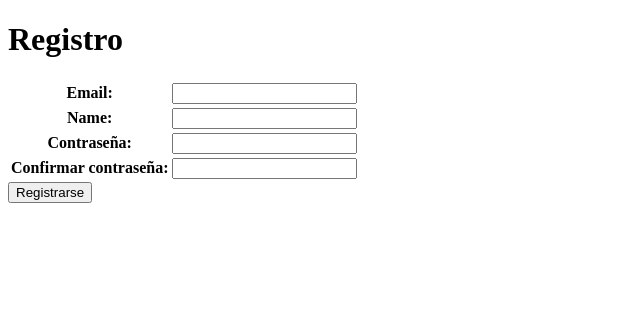
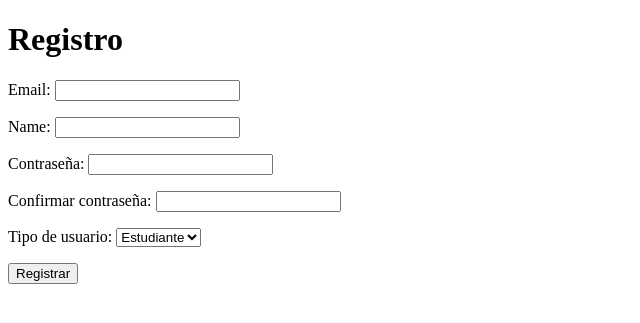
Before and after one commit to Alsnj20/Coder_Dojo, a Django app: page /register/ in a window 1280 px wide. Shown: the top 323 px of the page, without its empty margins (0-640 px from the left). Run offline with Django 5.2, Linux system fonts and the light colour scheme.

Commit message:
Se agrega el filtro para el tipo de usuario

```diff
--- a/backend/system/forms.py
+++ b/backend/system/forms.py
@@ -1,3 +1,4 @@
+from django.db import models
 from django import forms
 from django.forms import ModelForm
 from .models import Usuario, Curso, Tarea, Entrega
@@ -27,6 +28,24 @@ class UsuarioForm(ModelForm):
   def save(self, commit=True):
     user = super().save(commit=False)
     user.set_password(self.cleaned_data['password1'])
+    if commit:
+      user.save()
+    return user
+
+class RegisterForm(UsuarioForm):
+  class Types(models.TextChoices):
+    STUDENT = 'ST', 'Estudiante'
+    TEACHER = 'TC', 'Profesor'
+
+  tipo = forms.ChoiceField(label='Tipo de usuario', choices=Types.choices)
+
+  class Meta:
+    model = Usuario
+    fields = ['email', 'name']
+
+  def save(self, commit=True):
+    user = super().save(commit=False)
+    user.tipo = self.cleaned_data['tipo']
     if commit:
       user.save()
     return user
--- a/backend/system/templates/system/register.html
+++ b/backend/system/templates/system/register.html
@@ -8,9 +8,7 @@
 <body>
   <h1>Registro</h1>
   {% csrf_token %}
-  <table>
-    {{form.as_table}}
-  </table>
-  <button type="submit">Registrarse</button>
+  {{form.as_p}}
+  <button type="submit">Registrar</button>
 </body>
 </html>
--- a/backend/system/views.py
+++ b/backend/system/views.py
@@ -1,6 +1,6 @@
 from django.shortcuts import render, redirect
 from django.http import HttpResponse
-from .forms import LoginForm, EstudianteForm
+from .forms import LoginForm, EstudianteForm, RegisterForm
 from .models import Usuario
 from django.contrib.auth import authenticate, login, logout
 
@@ -38,10 +38,10 @@ def create_estudiante_view(request):
 
 def register_view(request):
     if request.method == 'POST':
-        form = EstudianteForm(request.POST)
+        form = RegisterForm(request.POST)
         if form.is_valid():
             form.save()
             return redirect('home')
     elif request.method == 'GET':
-        form = EstudianteForm()
+        form = RegisterForm()
     return render(request, 'system/register.html', {'form': form})
```
